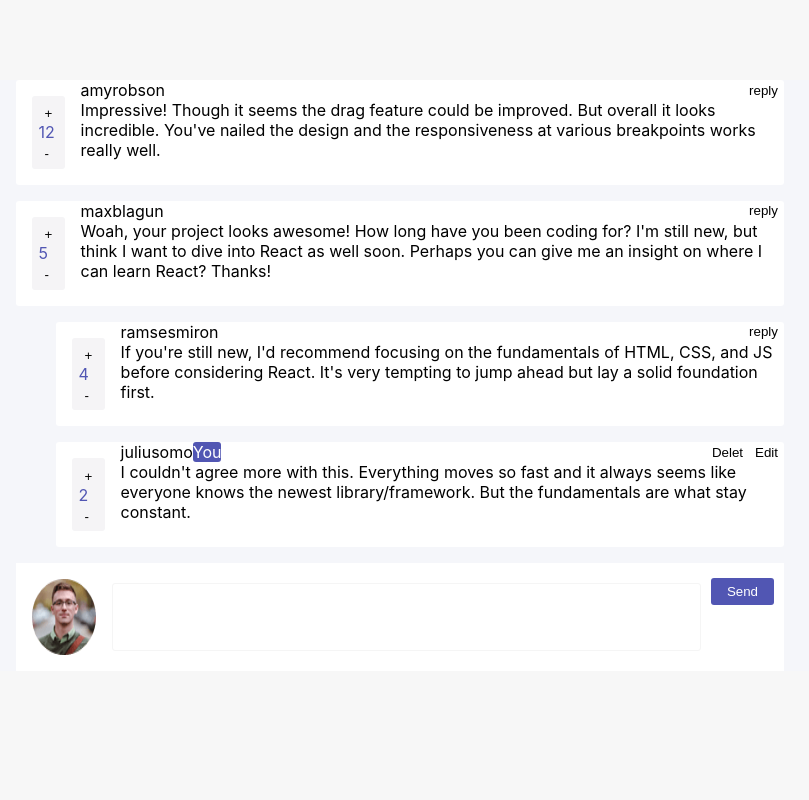
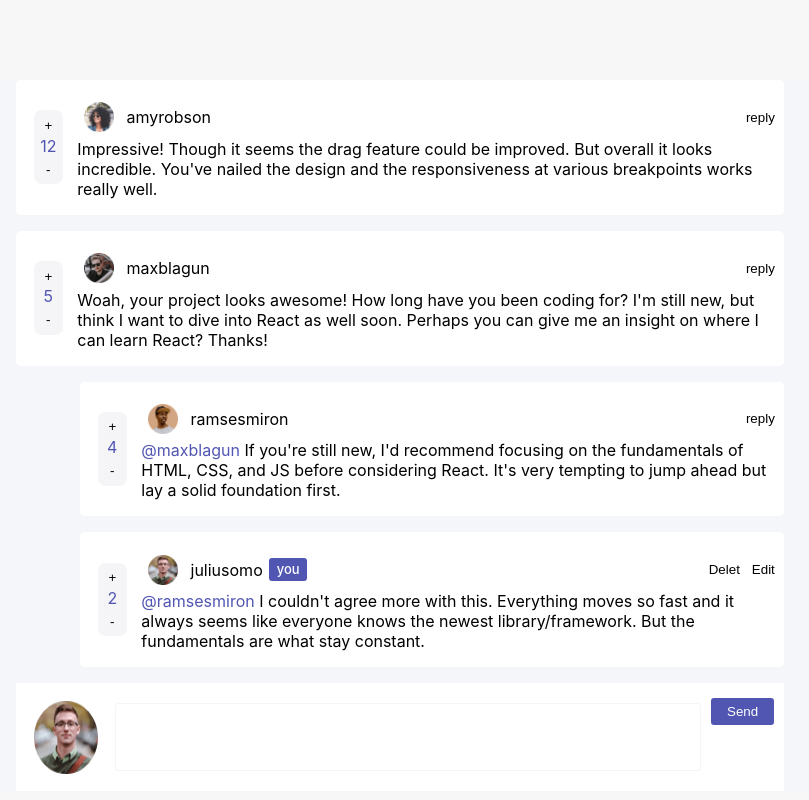
Before and after one commit to monaeslah/comments, a React (Create React App) app: page / in a window 1280 px wide. Shown: the whole page, without its empty margins (240-1049 px from the left). Built offline with nearby package versions, Linux system fonts and the light colour scheme.

Commit message:
replays to comments done

```diff
--- a/src/assets/boxes.scss
+++ b/src/assets/boxes.scss
@@ -7,28 +7,74 @@
       margin-top: 5em;
 
       li {
-        border-radius: 3px;
+        border-radius: 5px;
         margin: 1em 0;
+        padding: 1em 0.2em;
         background-color: #ffffff;
+        img {
+          width: 30px;
+          height: 30px;
+        }
         .btn-group {
-          margin: 1em;
-          padding: 0.4em;
-          border-radius: 3px;
+          display: grid;
+          height: 4em;
+          justify-content: center;
+          margin: 0.9em;
+          padding: 0.3em;
+          border-radius: 8px;
           color: #5156b3;
+          text-align: center;
           background-color: #f5f4f6;
         }
-        .replies {
-          .current_usr {
-            color: #ffffff;
-            border-radius: 3px;
-            background-color: #5156b3;
+        .widths {
+          width: 100%;
+          .info {
+            align-items: center;
+            text-align: center;
+            p,
+            img {
+              margin: 0.4em;
+            }
           }
-          @import "./modal.scss";
+        }
+        .current_usr {
+          width: 2.5em;
+          height: 1em;
+          font-size: 0.81em;
+          font-weight: 500;
+          padding: 0.2em 0.22em 0.6em;
+          color: #ffffff;
+          border-radius: 3px;
+          background-color: #5156b3;
+          text-align: center;
+          vertical-align: middle;
+          display: table-cell;
+        }
+        textarea{
+          width: 100%;
+          border: 1px solid #f5f5f5;
+          border-radius: 3px;
+          margin: 1em 0;
+          padding: 10px 5px;
+          font-size: 20px;
+          resize: none;
+        }
+      }
+      @import "./modal.scss";
+
+      ul {
+        padding-left: 4em;
+      }
+      .replies {
+        p {
+          span {
+            color: #5156b3;
+          }
         }
       }
     }
     .prf_img {
-      margin: 1em;
+      margin: 1.1em;
     }
     .comment_sec {
       margin: 0 16em;
--- a/src/components/comments/addComment.js
+++ b/src/components/comments/addComment.js
@@ -2,21 +2,33 @@
 import { useDispatch, useSelector } from "react-redux";
 
 const Comment = (props) => {
+
   const [comment, setComment] = useState(props.data);
+
+
   useEffect(() => {
     setComment(props.data);
   }, [props.data]);
 
   return (
     <>
-      <div className="comment_sec flex justify_space_between">
-        <img className="prf_img" src={comment.currentUser.image.png} alt="prof" />
-        {console.log(comment.currentUser)}
+
+      <div
+        className="flex justify_between comment_sec"
+      >
+        <img
+          className="prf_img"
+          src={comment?.currentUser?.image.png}
+          alt="prof"
+        />
+
+        <textarea className="comment_content" value={`${props.inRep ? "@"+ props.repliedTo : ""}`}
 
 
-        <textarea className="comment_content"
         />
-        <button className="send" onClick={props.addComment}>Send</button>
+        <button className="send" onClick={props.addComment}>
+          Send
+        </button>
       </div>
     </>
   );
--- a/src/components/comments/coments.js
+++ b/src/components/comments/coments.js
@@ -1,80 +1,95 @@
 import React, { useState, useEffect, Fragment } from "react";
 import { useDispatch, useSelector } from "react-redux";
-import Modal from "./delet"
+import Replies from "./commentsReplies";
+import ADDComment from "./addComment";
+import Modal from "./delet";
 const Box = (props) => {
   const [items, setItems] = useState(props.data);
-  const [usrname, setUsername] = useState(props.data.currentUser.username);
-  console.log(usrname);
+  const [usrname, setUsername] = useState(props.data?.currentUser?.username);
+  const showHideClassName = props.inRep ? "display-block" : "display-none";
   useEffect(() => {
     setItems(props.data);
   }, [props.data]);
   useEffect(() => {
     setUsername(props.data.currentUser.username);
-  }, [props.data.currentUser.username]);
+  }, [props.data?.currentUser?.username]);
 
   return (
     <>
       <ul className="display_page">
-        {items.comments.map((item, index) => {
+        {items?.comments?.map((item, index) => {
           return (
             <>
-              <li className=" flex justify_between" key={index}>
+              <li className="flex" key={index}>
                 <div className="btn-group">
                   <button>+</button>
                   <p>{item.score}</p>
                   <button>-</button>
                 </div>
 
-                {console.log("11", item)}
-                <div className="">
+                <div className=" widths">
                   <div className="flex justify_between">
-                    <p>{item.user.username}</p>
-                    <button onClick={props.reply}>reply</button>
+                    {item.user.username === usrname ? (
+                      <>
+                        <div className="info flex">
+                          <img src={item.user.image} alt="" />
+                          <p>{item.user.username}</p>
+                          <p className="current_usr">you</p>
+                        </div>
+                        <div className="flex action_btn">
+                          <Modal
+                            id={item.id}
+                            close={props.close}
+                            modal={props.modal}
+                            cancel={props.cancel}
+                            delet={props.delet}
+                          />
+                          <button onClick={props.openModal}>Delet</button>
+                          <button>Edit</button>
+                        </div>
+                      </>
+                    ) : (
+                      <>
+                        <div className="info flex">
+                          <img src={item.user.image.png} alt="" />
+                          <p>{item.user.username}</p>
+                        </div>
+                        <div className="flex action_btn">
+                          {console.log("itemsssss",item)}
+                          <button
+                            onClick={() => {
+                              props.replyComments(item.user.username,item.id);
+                            }}
+                          >
+                            reply
+                          </button>
+                        </div>
+                      </>
+                    )}
                   </div>
                   <p> {item.content}</p>
                 </div>
               </li>
+              {item.user.username === usrname ?  (
+              <></>
+            ) : (
+            item.id==props.currentReplayIdClicked && (<li className={`flex justify_between ${showHideClassName}`}>
+            <ADDComment data={props.data} inRep={props.inRep} repliedTo={item.user.username}/>
+          </li>)
+            )}
               {item.replies.length === 0 ? (
                 ""
               ) : (
                 <>
-                  {item.replies.map((data, items) => {
-                    return (
-                      <ul>
-                        <li className=" flex justify_between" key={items}>
-                          <div className="btn-group">
-                            <button>+</button>
-                            <p>{data.score}</p>
-                            <button>-</button>
-                          </div>
 
-                          <div className="replies">
-                            <div className="flex justify_between">
-                              {data.user.username === usrname ? ( //userSec
-                                <>
-                                  <div className="flex">
-                                    <p>{data.user.username}</p>
-                                    <span className="current_usr">You</span>
-                                  </div>
-                                  <div className="flex">
-                                    <Modal close={props.close} modal={props.modal} cancel={props.cancel}/>
-                                    <button onClick={props.openModal}>Delet</button>
-                                    <button >Edit</button>
-                                  </div>
-                                </>
-                              ) : (
-                                <>
-                                  <p>{data.user.username}</p>
-                                  <button>reply</button>
-                                </>
-                              )}
-                            </div>
-                            <p> {data.content}</p>
-                          </div>
-                        </li>
-                      </ul>
-                    );
-                  })}
+
+                  <Replies
+                  currentReplayIdClicked={props.currentReplayIdClicked}
+                    replies={item.replies}
+                    usrname={usrname}
+                    replyCm={props.replyCm}
+                    replyComments={props.replyComments}
+                  />
                 </>
               )}
             </>
--- /dev/null
+++ b/src/components/comments/commentsReplies.js
@@ -0,0 +1,78 @@
+import React, { useState, useEffect, Fragment } from "react";
+import { useDispatch, useSelector } from "react-redux";
+import ADDComment from "./addComment";
+
+import Modal from "./delet";
+const Replies = (props) => {
+  const showHideClassName = props.inRep ? "display-block" : "display-none";
+  return (
+    <>
+      {props.replies.map((data, items) => {
+        return (
+          <ul>
+            <li className=" flex justify_between" key={items}>
+              <div className="btn-group">
+                <button>+</button>
+                <p>{data.score}</p>
+                <button>-</button>
+              </div>
+
+              <div className="replies widths">
+                <div className="flex justify_between">
+                  {data.user.username === props.usrname ? ( //userSec
+                    <>
+                      <div className="flex info">
+                        <img src={data.user.image.png} alt="" />
+                        <p>{data.user.username}</p>
+                        <span className="current_usr">you</span>
+                      </div>
+                      <div className="flex">
+                        <Modal
+                          id={data.id}
+                          delet={props.delet}
+                          close={props.close}
+                          modal={props.modal}
+                          cancel={props.cancel}
+                        />
+                        <button onClick={props.openModal}>Delet</button>
+                        <button>Edit</button>
+                      </div>
+                    </>
+                  ) : (
+                    <>
+                      <div className="info flex">
+                        <img src={data.user.image.png} alt="" />
+                        <p>{data.user.username}</p>
+                        {console.log("repliesssssss====>>>", data)}
+                      </div>
+                      <button
+                        onClick={() => props.replyComments(data.user.username,data.id)}
+                      >
+                        reply
+                      </button>
+                    </>
+                  )}
+                </div>
+                <p>
+                  {" "}
+                  <span>@{data.replyingTo}</span> {data.content}
+                </p>
+              </div>
+            </li>
+            {data.user.username === props.usrname ? (
+              <></>
+            ) : (
+
+              data.id==props.currentReplayIdClicked &&  <li className={`flex justify_space_between ${showHideClassName}`}>
+                <ADDComment data={props.data} inRep={props.inRep} repliedTo={data.user.username}/>
+                {console.log("currentReplayIdClicked",props.currentReplayIdClicked )}
+              </li>
+            )}
+          </ul>
+        );
+      })}
+    </>
+  );
+};
+
+export default Replies;
--- a/src/components/comments/delet.js
+++ b/src/components/comments/delet.js
@@ -1,25 +1,26 @@
-import React, { useState } from 'react';
-
-
+import React, { useState } from "react";
 
 const Modal = (props) => {
-  const showHideClassName = props.modal ? "modal display-block" : "modal display-none";
-console.log(props.modal)
+  const showHideClassName = props.modal
+    ? "modal display-block"
+    : "modal display-none";
+
   return (
     <div className={showHideClassName}>
       <section className="modal-main">
         <p>
-
-       Delete Comment
-       Are you want to delete this
-       commant? This will remove the comment and can't be undo
+          Delete Comment Are you want to delete this commant? This will remove
+          the comment and can't be undo
         </p>
-       <div className='flex justify_around'>
-
+        <div className="flex justify_around">
           <button type="button" className="delet" onClick={props.cancel}>
             No,CANCEL
           </button>
-        <button type="button" className="c_delet" onClick={props.close}>
+          <button
+            type="button"
+            className="c_delet"
+            onClick={() => props.delet(props.id)}
+          >
             YES, DELETE
           </button>
         </div>
@@ -28,4 +29,4 @@
   );
 };
 
-export default Modal
+export default Modal;
--- a/src/components/comments/index.js
+++ b/src/components/comments/index.js
@@ -1,44 +1,62 @@
 import React, { useState, useEffect, Fragment } from "react";
 import { useDispatch, useSelector } from "react-redux";
-import { replyAction } from "../../redux/pages/action";
+import { deletAction, replyAction } from "../../redux/pages/action";
 import Comment from "./coments";
 import ADDComment from "./addComment";
 const Index = () => {
-  const data = require("../../redux/pages/data.json");
+  // const data = require("../../redux/pages/data.json");
+  const data = useSelector((store) => store.comment);
+
   const dispatch = useDispatch();
-  const  [modal,setModal]=useState(false)
-  const  [id,setId]=useState("")
-  const  [content,setContent]=useState("")
-  const  [createdAt,setCreatedAt]=useState("")
-  const  [score,setScore]=useState("")
-  const  [username,setUsername]=useState("")
-  const  [replyingTo,setReplyingTo]=useState("")
-  const  [user,setUser]=useState("")
+  const [modal, setModal] = useState(false);
+  const [inRep, setInRep] = useState(false);
+  const [currentReplayIdClicked, setCurrentReplayIdClicked] = useState(-1);
+
+  const [content, setContent] = useState("");
+  const [createdAt, setCreatedAt] = useState(new Date());
+  const [score, setScore] = useState(0);
+  const [replyingTo, setReplyingTo] = useState("");
+
+  const addComment = () => {
+    dispatch(replyAction(content, replyingTo, score, createdAt));
+  };
+  const delet = (id) => {
+    dispatch(deletAction(id));
+    setModal(false);
+  };
+  const openModal = () => {
+    setModal(true);
+  };
+  const replyComments = (username,id) => {
+    setInRep(true);
+    setCurrentReplayIdClicked(id)
+    setReplyingTo(username);
+    console.log("inRep",inRep,id);
+  };
+  const cancel = () => {
+    setModal(false);
+  };
+  return (
+    <div className="app-bg">
+      <Comment
+      currentReplayIdClicked={currentReplayIdClicked}
+        data={data}
+        delet={delet}
+        modal={modal}
+        openModal={openModal}
+        cancel={cancel}
+        inRep={inRep}
+        replyingTo={replyingTo}
+        replyComments={replyComments}
+      />
+      <ADDComment
+        addComment={addComment}
+        data={data}
+        content={content}
+        setContent={setContent}
 
 
-const addComment=()=>{
-  dispatch(replyAction())
-
-}
-
-
-
-const delet=()=>{
-
-}
-const openModal=()=>{
-  setModal(true)
-}
-const close=()=>{
-  setModal(false)
-}
-const cancel=()=>{
-  setModal(false)
-}
-  return (
-    <div className="app-bg">
-      <Comment data={data} delet={delet} modal={modal} close={close} openModal={openModal} cancel={cancel} />
-      <ADDComment addComment={addComment} data={data} />
+      />
     </div>
   );
 };
--- a/src/redux/pages/action.js
+++ b/src/redux/pages/action.js
@@ -1,17 +1,27 @@
 import data from "./data.json";
-import { ADD } from "./type";
+import { ADD, DELETE } from "./type";
 // import data from "../../assets/images/avatars"
-export const readJson = (data) => ({
-  type: "GET",
-  payload: data,
-  // return (dispatch) => {
-  //   return require("/data.json");
-  // };
+export const deletAction = (id) => ({
+  type: DELETE,
+  id,
 });
-
-export const replyAction = (reply) => ({
+export function uniqueId() {
+  return Math.random() * 1000;
+}
+export const replyAction = (content, replyingTo, score, createdAt, id) => ({
   type: ADD,
-  payload: reply,
+  payload: {
+    id: uniqueId(),
+    content: content,
+    replyingTo,
+    score,
+    createdAt,
+    user: {
+      username: data.currentUser.username,
+      image: data.currentUser.image.png,
+    },
+    replies: [],
+  },
 });
 
 // "image": {
--- a/src/redux/pages/reducer.js
+++ b/src/redux/pages/reducer.js
@@ -1,23 +1,43 @@
-import {ADD } from "./type";
+import { ADD, DELETE } from "./type";
 const data = require("./data.json");
-export const Users=(state={},action)=>{
-switch(action.type){
+export const Users = (state = {}, action) => {
+  switch (action.type) {
     case "GET":
-        return action.payload
-        default:
-        return state
-}
-}
+      return action.payload;
+    default:
+      return state;
+  }
+};
 
+// comments: {
+//     count: action.count,
+//     products: [
+//       ...state.catalogItems['products'],
+//       action.catalogItems  ?
+//         action.catalogItems['products']
+//         :
+//         {}
+//     ]
+//   }
 
+const keys = Object.keys(data);
+export const comment = (state = data, action) => {
+  console.log(state);
+  switch (action.type) {
+    case ADD:
+      return {
+        ...state,
+        comments: [...state.comments, action.payload],
+      };
+    case DELETE:console.log(action.id)
+      return {
+        ...state,
+        comments: state.comments.filter((item, index) => item.id !== action.id),
+        replies:state.comments.replies.filter((item, index) => item.id !== action.id)
 
-export const comment=(state=data.comments,action)=>{
-    switch(action.type){
-        case ADD:
-      console.log([...state, action.payload]);
+      };
 
-            return [...state,action.payload]
-            default:
-                return state
-    }
-}
+    default:
+      return state;
+  }
+};
--- a/src/redux/pages/type.js
+++ b/src/redux/pages/type.js
@@ -1 +1,2 @@
-export const ADD='ADD'
+export const ADD='ADD';
+export const DELETE='DELETE';
```
Also changed, not shown: src/assets/_public.scss (+7 -0 lines), src/assets/modal.scss (+0 -8 lines). Lines whose indentation alone changed are shown as unchanged.
